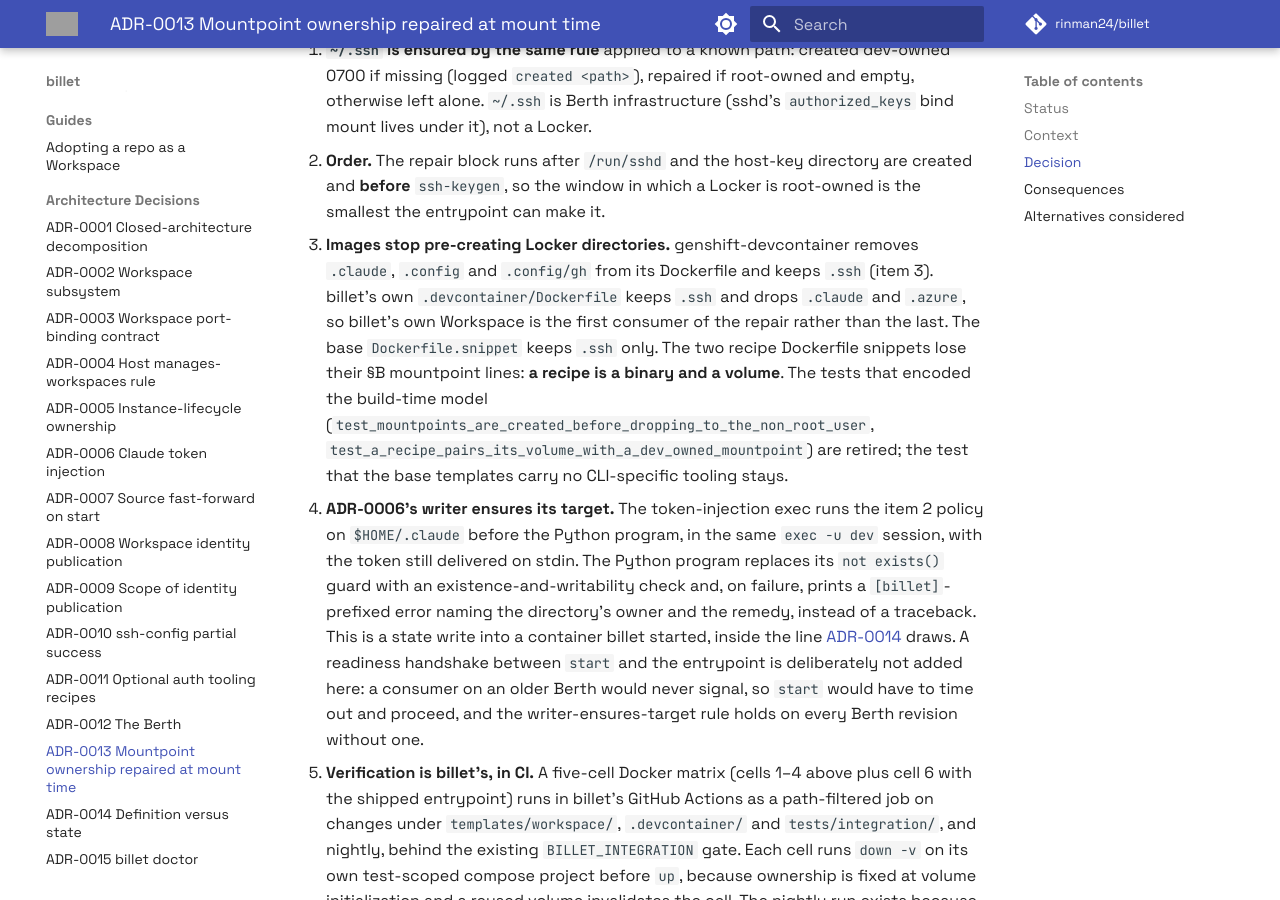
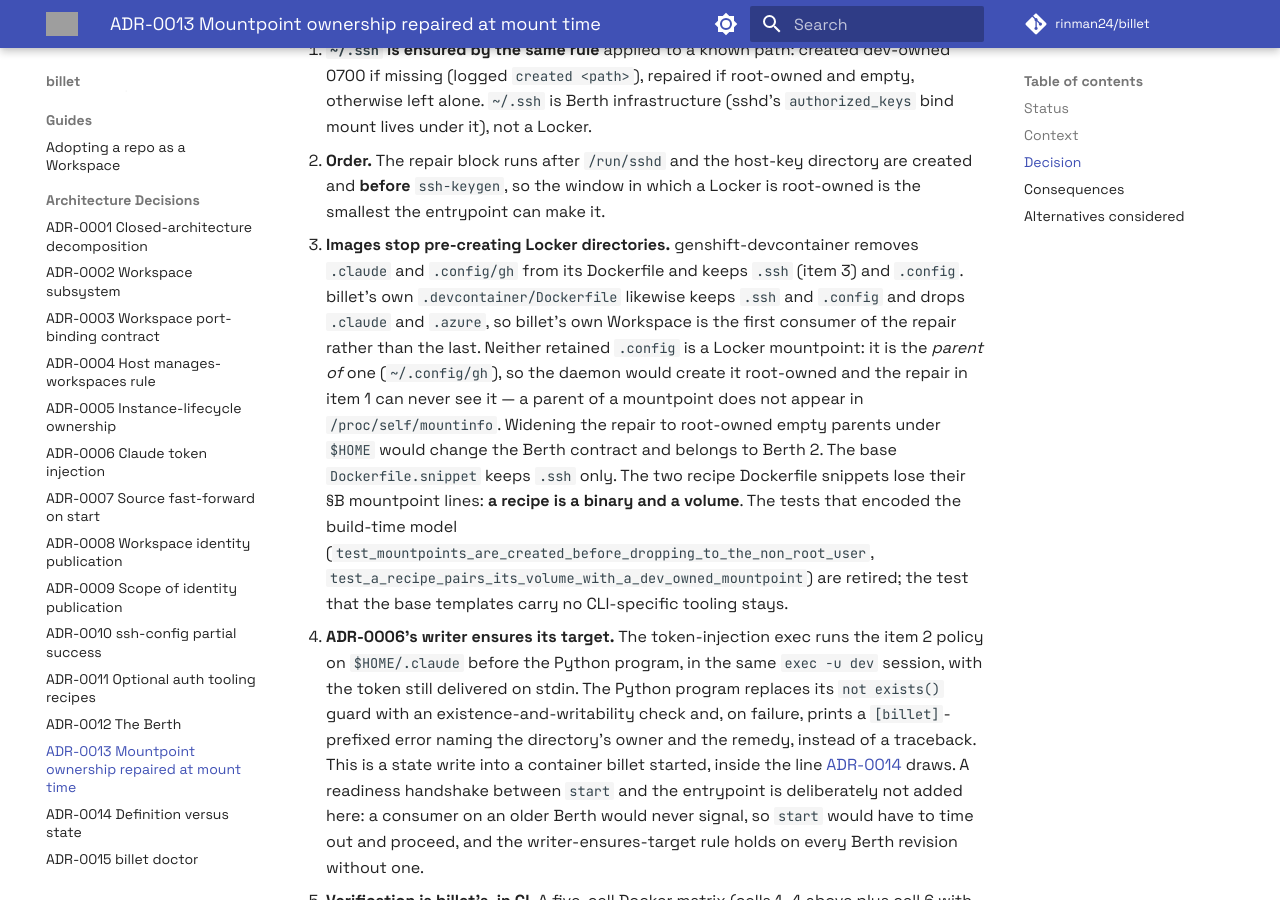
Before and after one commit to rinman24/billet, an MkDocs documentation site: the page built from docs/adr/adr-0013-mountpoint-ownership-repaired-at-mount-time.md, in a window 1280 px wide and 900 px high, scrolled down 3648 px. Built offline with MkDocs 1.6.1 and Material for MkDocs 9.7.7, drawn with Linux system fonts in a browser that asks for light colours; comment, search, counter and statistics services are not loaded; grey boxes are pictures that could not be loaded.

Commit message:
docs: correct ADR-0013 on the retained ~/.config pre-creation
ADR-0013 item 5 described both images as dropping `~/.config`. Neither
does. genshift-devcontainer (PR #4, feat/berth-conformance-2.0.0) removes
`.claude` and `.config/gh` only and keeps `.ssh` and `.config`; billet's
own .devcontainer/Dockerfile on main likewise has exactly two `install -d`
directives, /home/dev/.ssh and /home/dev/.config.

`~/.config` is not a Locker mountpoint but the parent of one
(`~/.config/gh`), so the daemon creates it root-owned and the item 1
repair — which reads /proc/self/mountinfo — can never see it. Record that
reason in the ADR, and that widening the repair to root-owned empty
parents under $HOME belongs to Berth 2. PLAN section 3 Q9 carries the
matching dated judgment.

Text only; no decision moves and no code change.

```diff
--- a/docs/adr/adr-0013-mountpoint-ownership-repaired-at-mount-time.md
+++ b/docs/adr/adr-0013-mountpoint-ownership-repaired-at-mount-time.md
@@ -118,13 +118,18 @@ performs into a container makes its own target writable first.**
    **before** `ssh-keygen`, so the window in which a Locker is root-owned is the smallest the
    entrypoint can make it.
 
-5. **Images stop pre-creating Locker directories.** genshift-devcontainer removes `.claude`,
-   `.config` and `.config/gh` from its Dockerfile and keeps `.ssh` (item 3). billet's own
-   `.devcontainer/Dockerfile` keeps `.ssh` and drops `.claude` and `.azure`, so billet's own
-   Workspace is the first consumer of the repair rather than the last. The base
-   `Dockerfile.snippet` keeps `.ssh` only. The two recipe Dockerfile snippets lose their §B
-   mountpoint lines: **a recipe is a binary and a volume**. The tests that encoded the build-time
-   model (`test_mountpoints_are_created_before_dropping_to_the_non_root_user`,
+5. **Images stop pre-creating Locker directories.** genshift-devcontainer removes `.claude` and
+   `.config/gh` from its Dockerfile and keeps `.ssh` (item 3) and `.config`. billet's own
+   `.devcontainer/Dockerfile` likewise keeps `.ssh` and `.config` and drops `.claude` and
+   `.azure`, so billet's own Workspace is the first consumer of the repair rather than the
+   last. Neither retained `.config` is a Locker mountpoint: it is the *parent of* one
+   (`~/.config/gh`), so the daemon would create it root-owned and the repair in item 1 can
+   never see it — a parent of a mountpoint does not appear in `/proc/self/mountinfo`. Widening
+   the repair to root-owned empty parents under `$HOME` would change the Berth contract and
+   belongs to Berth 2. The base `Dockerfile.snippet` keeps `.ssh` only. The two recipe
+   Dockerfile snippets lose their §B mountpoint lines: **a recipe is a binary and a volume**.
+   The tests that encoded the build-time model
+   (`test_mountpoints_are_created_before_dropping_to_the_non_root_user`,
    `test_a_recipe_pairs_its_volume_with_a_dev_owned_mountpoint`) are retired; the test that the
    base templates carry no CLI-specific tooling stays.
 
```
